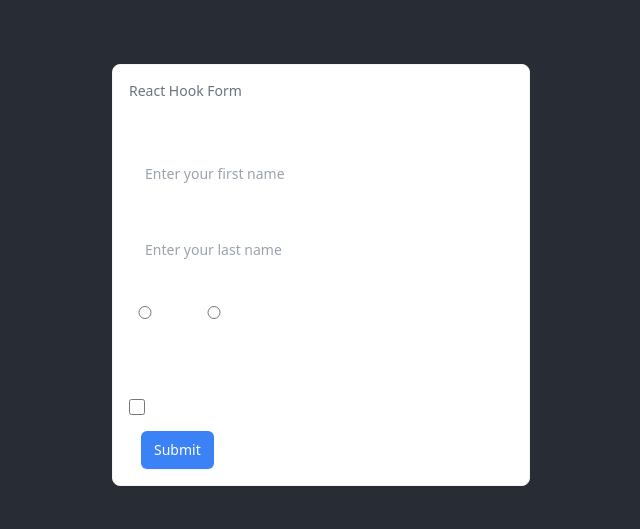
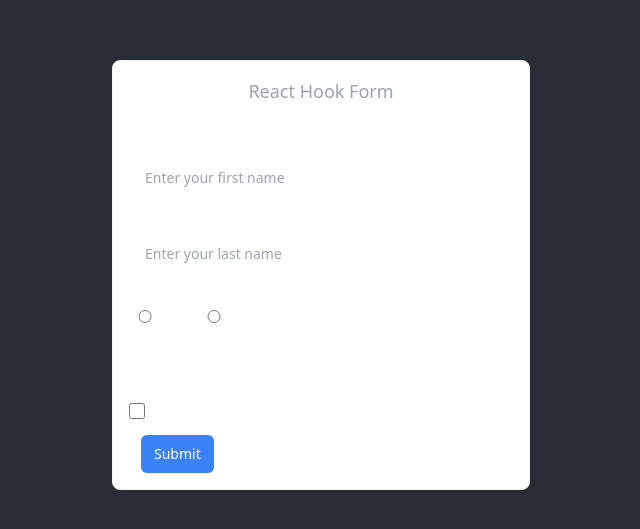
Before and after one commit to Junaid083/dynamic-react-hook-form, a React (Create React App) app: page / in a window 1280 px wide. Shown: the part 117-646 px from the top of the page, without its empty margins (319-959 px from the left). Built offline with nearby package versions, Linux system fonts and the light colour scheme.

Commit message:
Widget Updated

```diff
--- a/src/componenet/Widget.jsx
+++ b/src/componenet/Widget.jsx
@@ -2,9 +2,11 @@ const Widget = ({ title, description, right, children }) => {
   return (
     <div className="w-full p-4 mb-4 rounded-lg bg-white border border-gray-100 dark:bg-gray-900 dark:border-gray-800">
       {(title || description || right) && (
-        <div className="flex flex-row items-center justify-between mb-6">
+        <div className="flex  text-center items-center justify-center mb-6">
           <div className="flex flex-col">
-            <div className="text-sm font-light text-gray-500">{title}</div>
+            <div className="text-lg text-center font-light text-gray-400">
+              {title}
+            </div>
 
             <div className="text-sm font-bold">{description}</div>
           </div>
```
